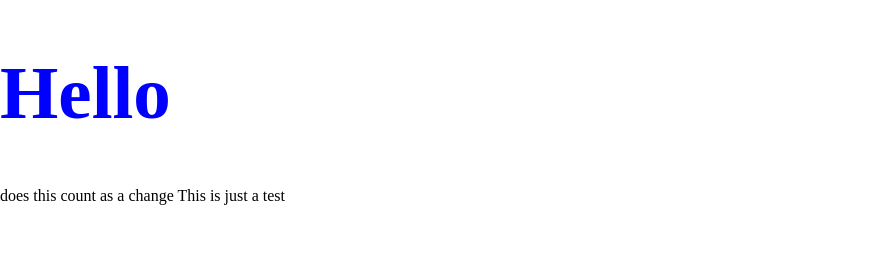
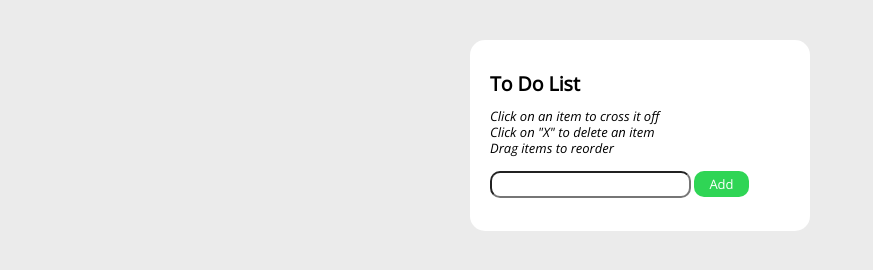
Before and after one commit to Trevor2492/To-Do-List-app, a plain HTML site: page index.html in a window 1280 px wide. Shown: the whole page, without its empty margins (0-873 px from the left). Drawn offline with nearby package versions, Linux system fonts and the light colour scheme.

Commit message:
updated functionality
Added logic for:
- Adding list items
- Removing list items
- Crossing out list items
- Re-ordering list

Added styling elements

```diff
--- a/css/styles.css
+++ b/css/styles.css
@@ -1,8 +1,69 @@
-h1 {
-  font-size: 75px;
-  color: blue;
+
+@import url(https://fonts.googleapis.com/css?family=Open+Sans:400italic,400);
+
+body {
+font: normal normal 13px/16px "Open Sans", sans-serif;
+background: #ebebeb;
 }
 
-poop {
-asdgfgsh
+.container{
+padding: 20px;
+width: 300px;
+margin: 0 auto;
+margin-top: 40px;
+background: white;
+border-radius: 15px;}
+
+form {
+display: inline-block;
 }
+
+input{
+padding: 4px 15px 4px 5px;
+border-radius: 10px;
+}
+
+#button{
+display: inline-block;
+background-color: #2fd555;
+color:#ffffff;
+border-radius: 10px;
+text-align:center;
+margin-top:2px;
+padding: 5px 15px;
+}
+
+#button:hover{
+cursor: pointer;
+opacity: .8;}
+
+ol {padding-left: 20px;}
+
+ol li {
+  padding: 5px;color:#000;
+  border-radius: 10px;
+}
+
+ol li:nth-child(even){background: #ebebeb;}
+
+.strike{
+  text-decoration: line-through;
+  color: darkred;
+}
+
+
+li:hover{
+  cursor: pointer;
+  font-size: 120%;
+ }
+
+.delete {display: none;}
+
+li > deleteButton {
+	background: none;
+	border: none;
+	float: right;
+	color: gray;
+	font-weight: 900;
+  padding-right: 5px;
+}
--- a/index.html
+++ b/index.html
@@ -1,21 +1,28 @@
 <!DOCTYPE html>
 <html>
-  <head>
-    <meta charset="utf-8">
-    <meta name="viewport" content="width=device-width, initial scale=1">
-    <title>To Do List App</title>
-    <!--This line normalizes the style in the browser window from the browser default, and makes sure the style is the same regardless of the browser-->
-    <link rel="stylesheet" href="https://cdnjs.cloudflare.com/ajax/libs/normalize/8.0.1/normalize.min.css" integrity="sha512-NhSC1YmyruXifcj/KFRWoC561YpHpc5Jtzgvbuzx5VozKpWvQ+4nXhPdFgmx8xqexRcpAglTj9sIBWINXa8x5w==" crossorigin="anonymous" />
-    <!--This line applies the various fonts throughout the entire html file and the web page-->
-    <link href="https://fonts.googleapis.com/css2?family=Roboto+Mono&display=swap" rel="stylesheet">
-    <!--This line pulls the styles defined in the "styles.css" stylesheet and allows me to apply them on the page-->
-    <link href="css/styles.css" rel="stylesheet" type="text/css">
-  </head>
-  <body>
-    <h1>Hello</h1>
-    does this count as a change
-    <!--This next line allows the use of jQuery-->
-    <script src="https://code.jquery.com/jquery-3.3.1.min.js" integrity="sha256-FgpCb/KJQlLNfOu91ta32o/NMZxltwRo8QtmkMRdAu8=" crossorigin="anonymous"></script>
-    <script src="js/scripts.js"></script>
+
+<head>
+	<meta charset="utf-8">
+	<meta name="viewport" content="width=device-width">
+	<title>repl.it</title>
+	<link href="css/styles.css" rel="stylesheet" type="text/css" />
+</head>
+
+<body>
+	<div class="container">
+		<h2>To Do List</h2>
+		<p><em> Click on an item to cross it off <br> Click on "X" to delete an item <br> Drag items to reorder</em></p>
+
+		<form name="toDoList">
+			<input type="text" name="ListItem" id="input"/>
+		</form>
+
+		<div onclick="newItem()" id="button">Add</div>
+		<br/>
+		<ol id="list"></ol>
+  </div>
+  <script src="https://code.jquery.com/jquery-3.5.1.js" integrity="sha256-QWo7LDvxbWT2tbbQ97B53yJnYU3WhH/C8ycbRAkjPDc=" crossorigin="anonymous"></script>
+  <script src="https://code.jquery.com/ui/1.12.1/jquery-ui.js" integrity="sha256-T0Vest3yCU7pafRw9r+settMBX6JkKN06dqBnpQ8d30=" crossorigin="anonymous"></script>
+  <script src="js/scripts.js"></script>
   </body>
 </html>
--- a/js/scripts.js
+++ b/js/scripts.js
@@ -1,2 +1,32 @@
-let test = "This is just a test"
-document.write(test);
+function newItem(){
+//1. Adding a new item to the list of items:
+  let li = $('<li></li>') //assigns a new list item to the variable "li"
+  let inputValue = $('#input').val(); //assigns the user input from the "input" form to the variable inputvalue
+  li.append(inputValue); //puts the user input into the new list item
+
+  //makes sure the userInput isn't empty; if it's not, it puts the new list item with the user input into the list
+  let list = $('#list');
+  if (inputValue === '') {
+    alert('You must write something');
+  } else {
+    list.append(li);
+  }
+
+//2. Crossing out an item from the list of items:
+  li.on('click', function(){
+    li.toggleClass('strike'); //this toggles the "strike" class when you click an item in the list
+  });
+
+//3.1 Adding the delete button "X":
+  let deleteButton = $('<deleteButton>x</deleteButton>'); //creates the "x" button
+  li.append(deleteButton); //adds the "x" button to the list item
+
+//3.2 Adding CLASS DELETE (DISPLAY: NONE) from the css:
+  //adds the "delete" class when the "x" is clicked
+  deleteButton.on('click', function(){
+    li.addClass('delete');
+  });
+
+//4. Reordering the items:
+  list.sortable();
+}
```
